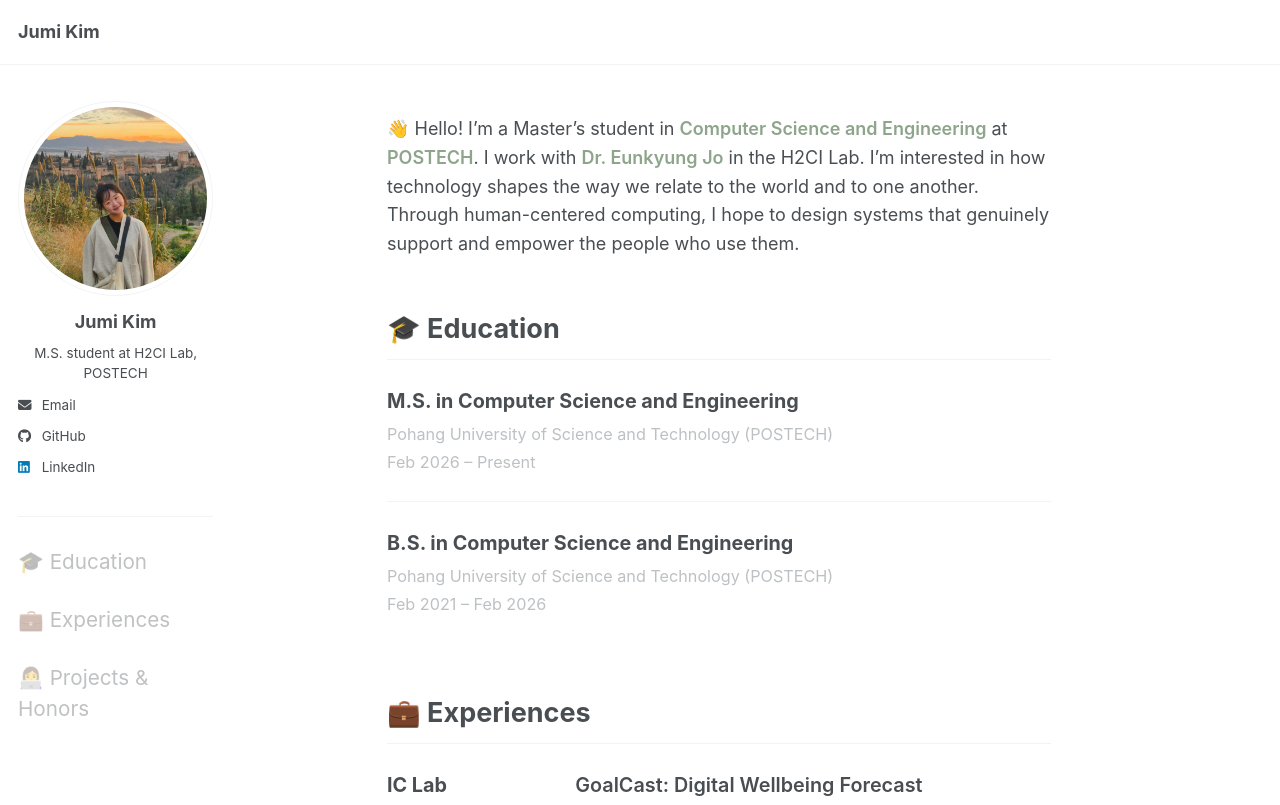
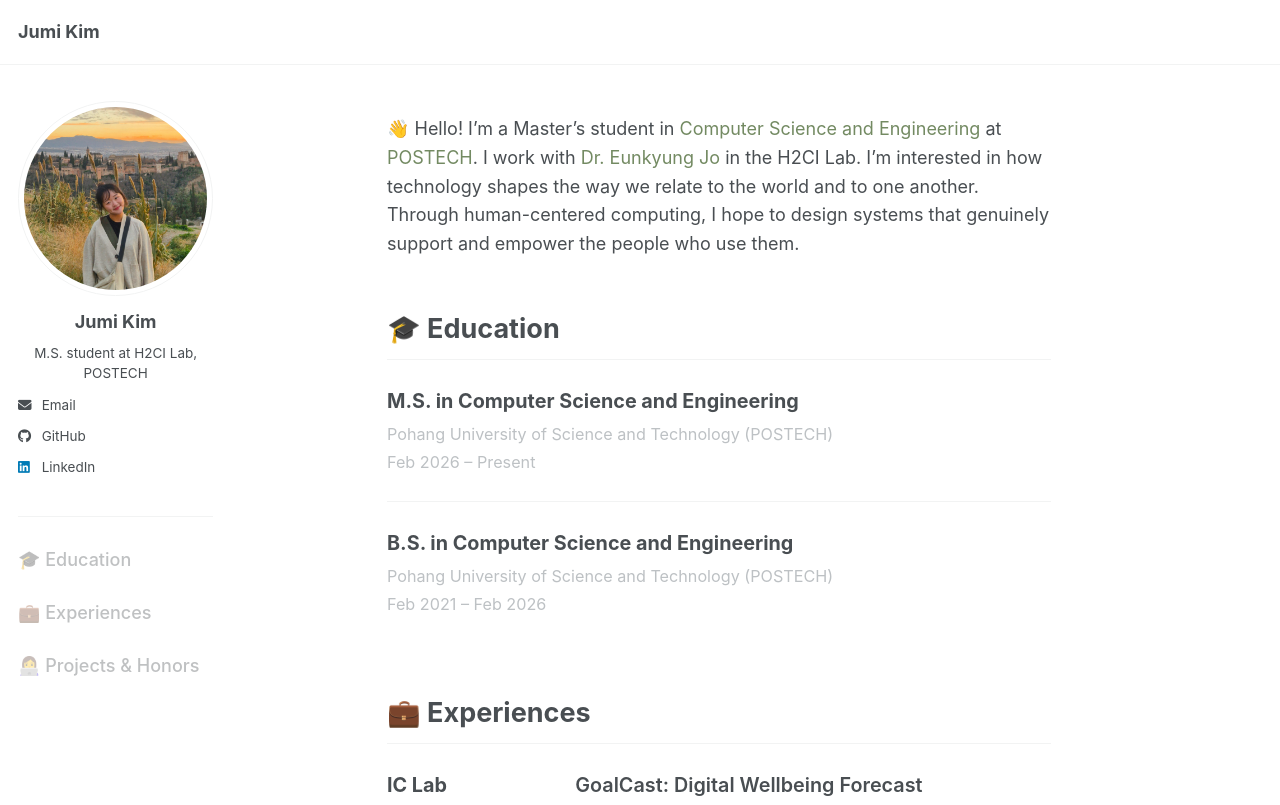
Before and after one commit to jglosa/jglosa.github.io, a Jekyll site: the page built from _pages/about.md, in a window 1280 px wide. Shown: the top 805 px of the page. Built offline with Jekyll 4.4.1, drawn with Linux system fonts in a browser that asks for light colours; a script bundle is joined from its source files by our own code; library files that are not in the unit come from our copies.

Commit message:
link add style change again

```diff
--- a/_sass/layout/_page.scss
+++ b/_sass/layout/_page.scss
@@ -404,9 +404,9 @@
    Intro Section Link Style (about.md 소개글 링크)
    ========================================================================== */
 .intro-section a {
-  color: #8EA58C !important; /* 원하는 색상으로 강제 변경 */
+  color: #738A62 !important; /* 원하는 색상으로 강제 변경 */
   text-decoration: none !important; /* 밑줄 완벽하게 제거 */
-  font-weight: 600; /* 밑줄이 없어진 대신 링크인 걸 티 내기 위해 살짝 굵게 설정 */
+  font-weight: 400; /* 밑줄이 없어진 대신 링크인 걸 티 내기 위해 살짝 굵게 설정 */
   transition: opacity 0.2s ease-in-out; /* 마우스 올릴 때 부드러운 애니메이션 준비 */
 }
 
--- a/_sass/layout/_sidebar.scss
+++ b/_sass/layout/_sidebar.scss
@@ -324,8 +324,8 @@
 
   .nav__link {
     display: inline-block;
-    font-size: 1.15rem;
-    font-weight: 400 !important; /* 💡 항상 굵은 글씨 유지 */
+    font-size: 1.00rem;
+    font-weight: 500 !important; /* 💡 항상 굵은 글씨 유지 */
     color: var(--global-text-color) !important; /* 테마의 기본 글자색 사용 */
     opacity: 0.35; /* 💡 핵심: 평소에는 투명도를 줘서 연하게 보이도록 설정 */
     text-decoration: none !important; /* 기본 밑줄 완벽 제거 */
```
